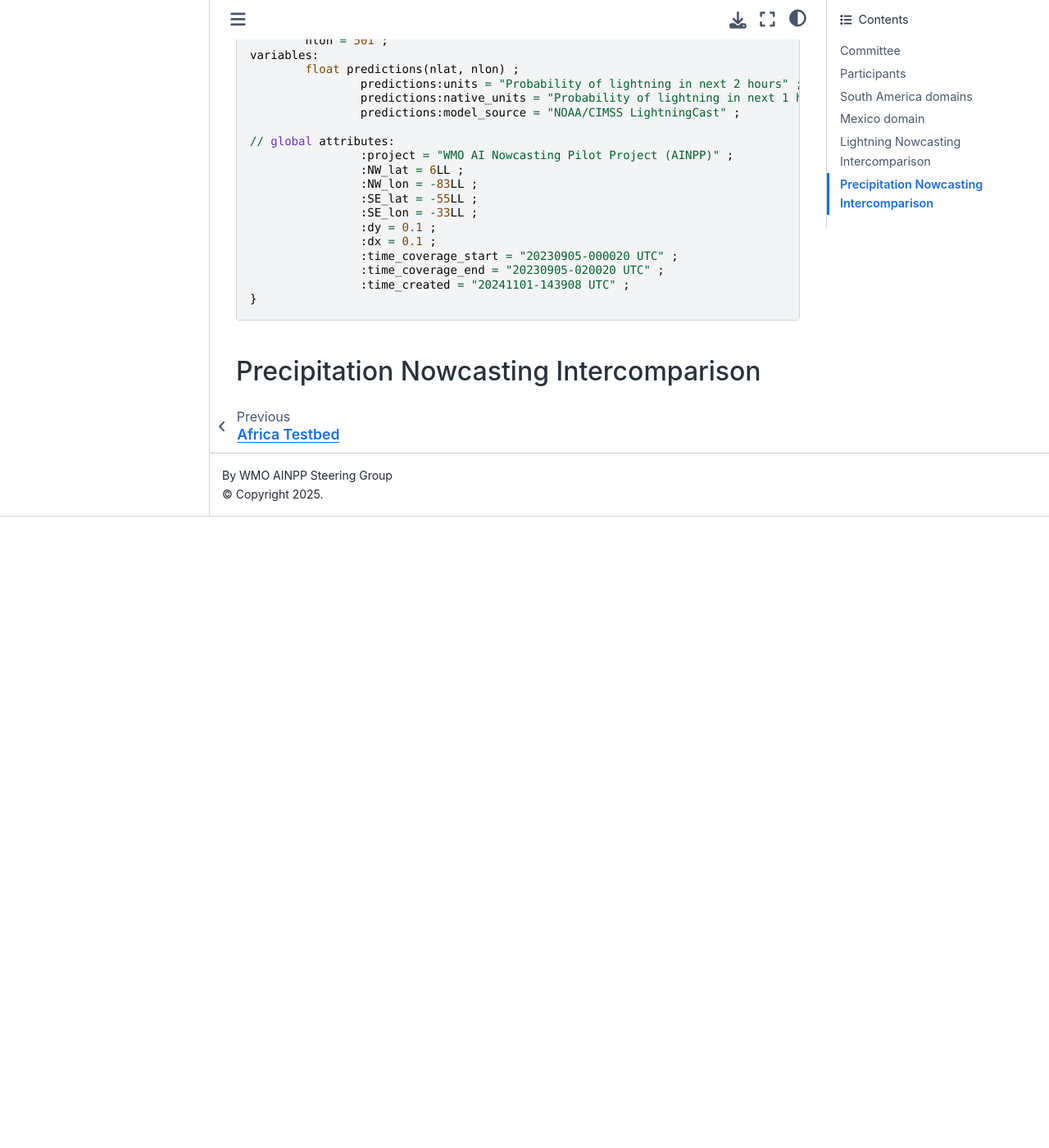
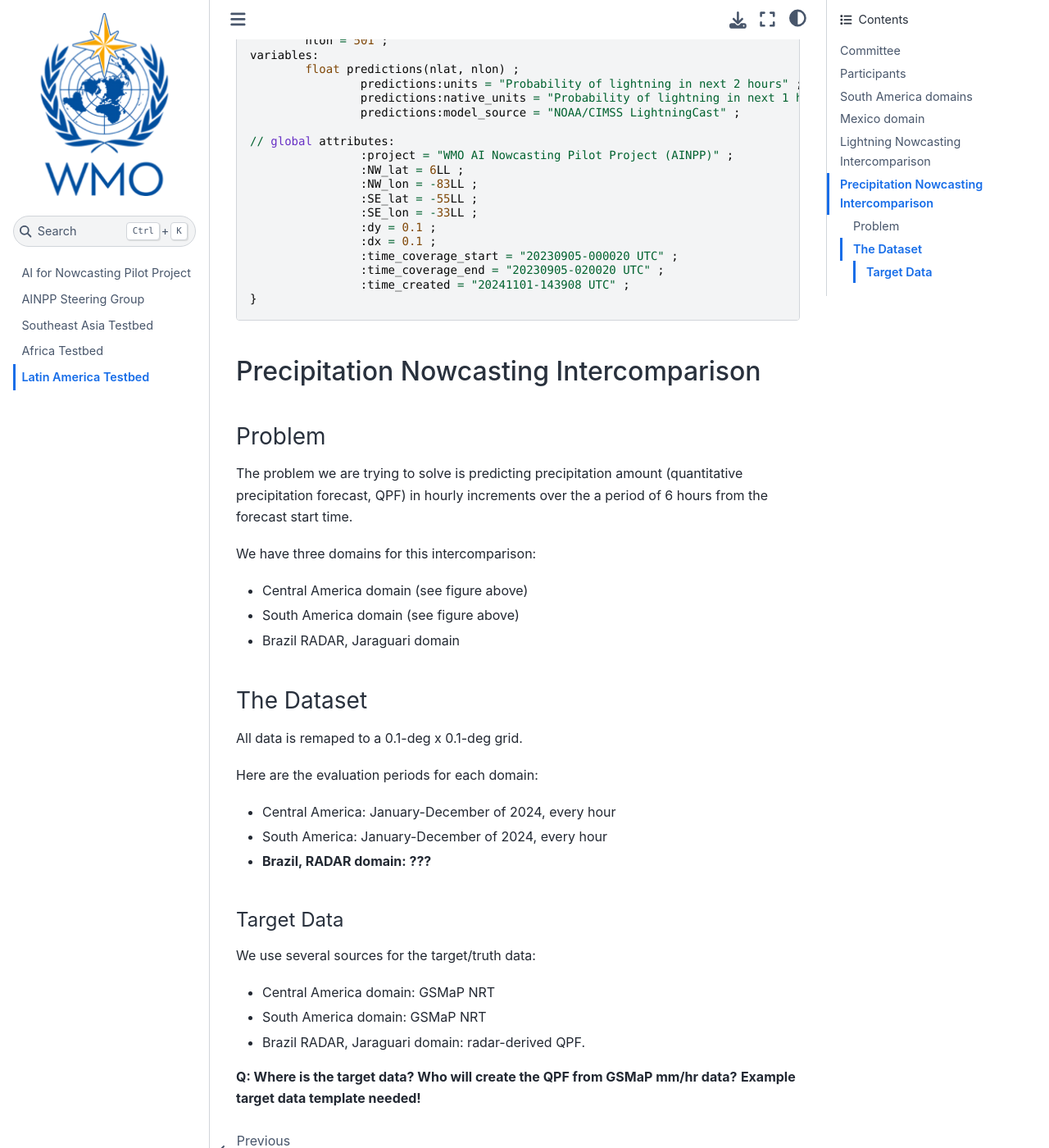
Before and after one commit to AINPP/ainpp, a Jupyter Book: the page built from latin_america.md, in a window 1280 px wide and 1400 px high, scrolled down 3999 px. Shown: the whole window at 82% size. Built offline with Jupyter Book 1.0.4 settings and Sphinx 7.4.7 and the Sphinx Book theme 1.1.4, drawn with Linux system fonts in a browser that asks for light colours; before the commit the page ends 4629 px from its top, so only the background shows below that.

Commit message:
Update latin_america.md

````diff
--- a/latin_america.md
+++ b/latin_america.md
@@ -149,3 +149,34 @@
 ```
 
 ## Precipitation Nowcasting Intercomparison
+
+### Problem
+
+The problem we are trying to solve is predicting precipitation amount (quantitative precipitation forecast, QPF) in hourly increments over the a period of 6 hours from the forecast start time.
+
+We have three domains for this intercomparison:
+
+- Central America domain (see figure above)
+- South America domain (see figure above)
+- Brazil RADAR, Jaraguari domain
+
+### The Dataset
+
+All data is remaped to a 0.1-deg x 0.1-deg grid.
+
+Here are the evaluation periods for each domain:
+
+- Central America: January-December of 2024, every hour
+- South America: January-December of 2024, every hour
+- **Brazil, RADAR domain: ???**
+
+#### Target Data
+
+We use several sources for the target/truth data:
+
+- Central America domain: GSMaP NRT
+- South America domain: GSMaP NRT
+- Brazil RADAR, Jaraguari domain: radar-derived QPF.
+
+**Q: Where is the target data? Who will create the QPF from GSMaP mm/hr data?**
+**Example target data template needed!**
````
